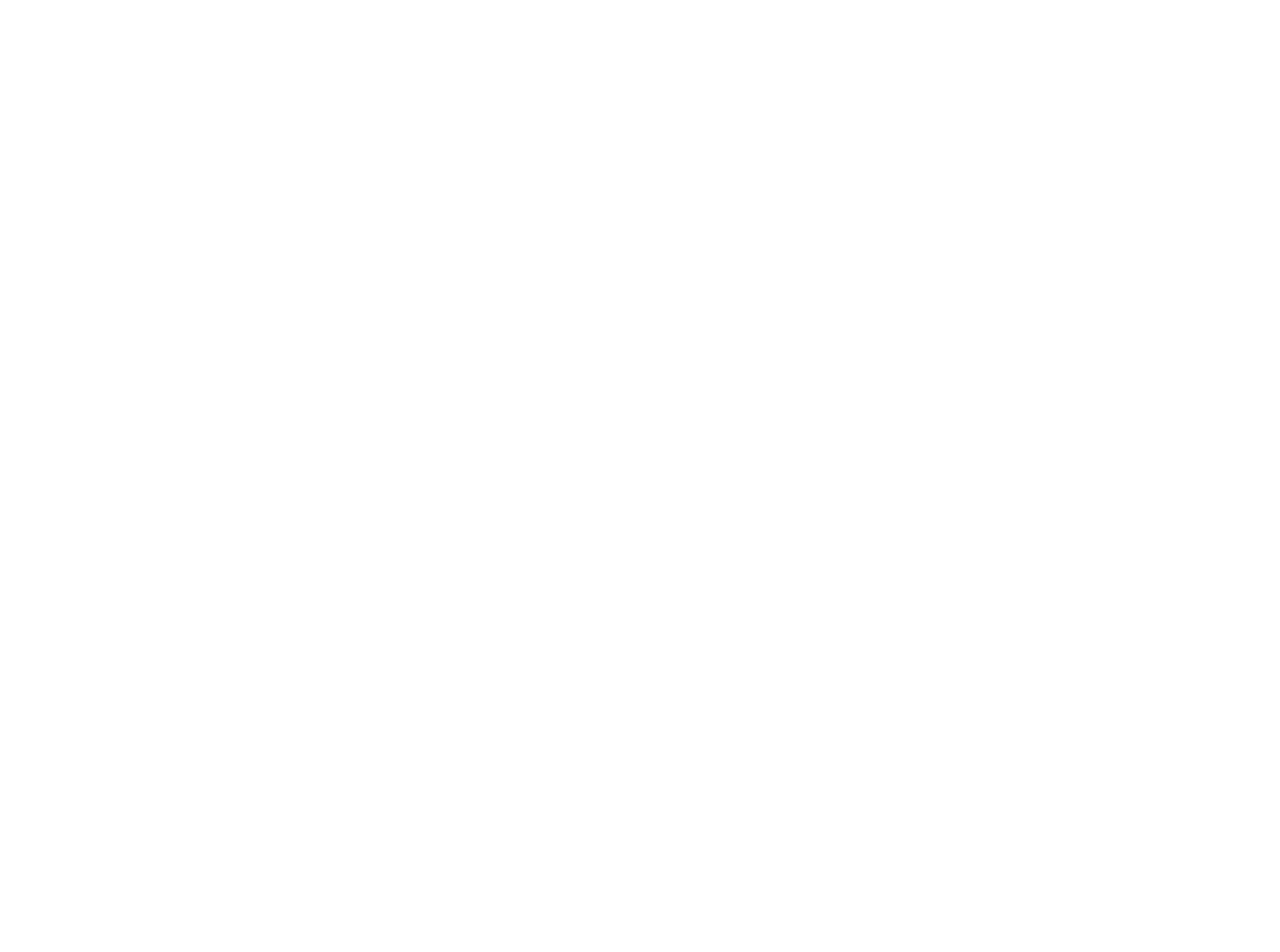
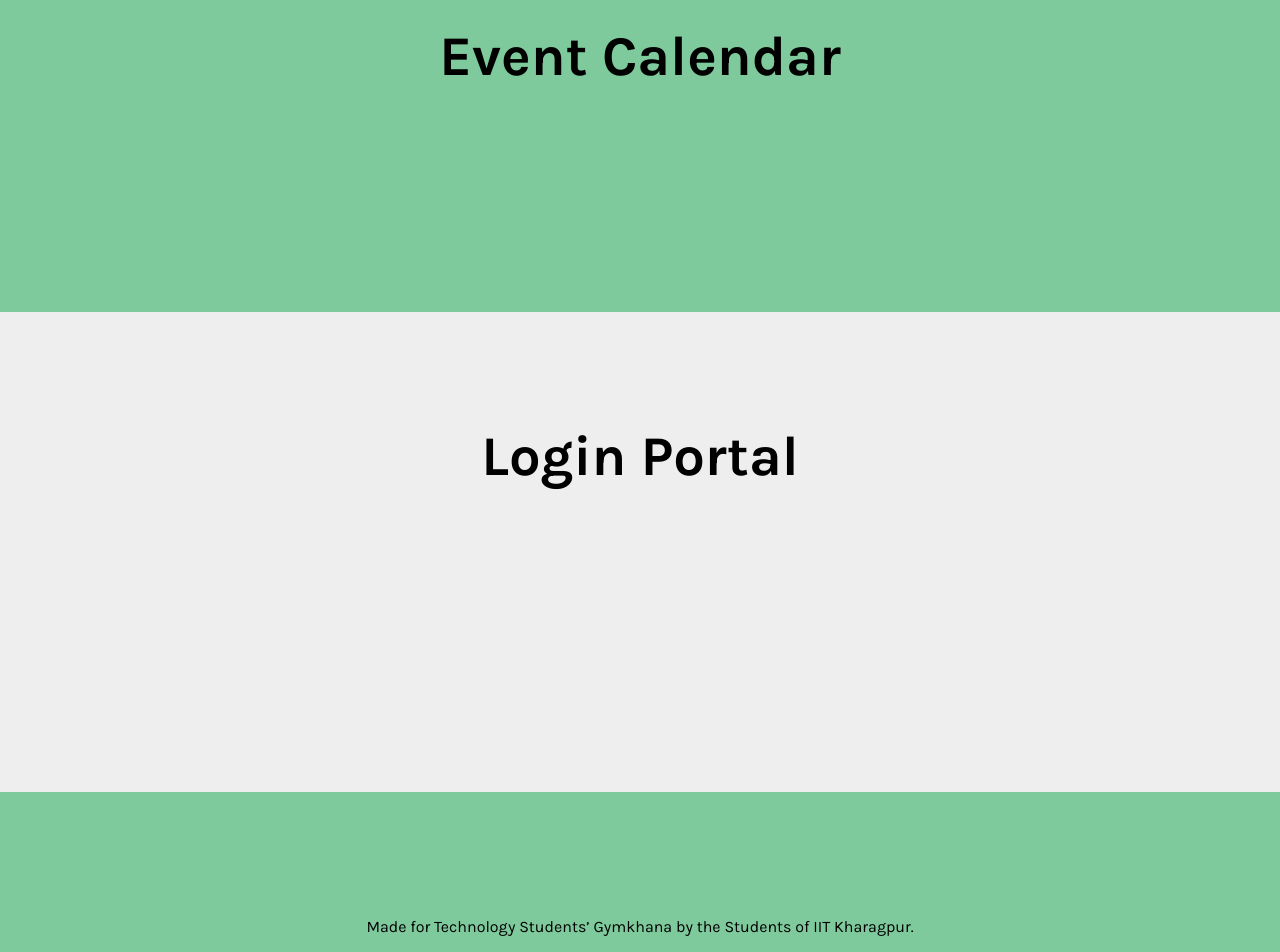
Before and after one commit to Hack-TeeEssGee/frontend, a React (Create React App) app: page / in a window 1280 px wide. Shown: the part 1528-2480 px from the top of the page. Before the commit the page ends 1120 px from the top, so only its background shows below. Built offline with nearby package versions, Linux system fonts and the light colour scheme.

Commit message:
added boilerplate to landingpage;

```diff
--- /dev/null
+++ b/src/components/footer.js
@@ -0,0 +1,11 @@
+const Footer = () => {
+  return (
+    <div className="footer">
+      <div>
+        Made for Technology Students’ Gymkhana by the Students of IIT Kharagpur.
+      </div>
+    </div>
+  );
+};
+
+export default Footer;
--- /dev/null
+++ b/src/components/landing/eventCalendar.js
@@ -0,0 +1,9 @@
+const EventCalendar = () => {
+  return (
+    <div className="event-calendar">
+      <h1>Event Calendar</h1>
+    </div>
+  );
+};
+
+export default EventCalendar;
--- /dev/null
+++ b/src/components/landing/landingEvents.js
@@ -0,0 +1,9 @@
+const LandingEvents = () => {
+  return (
+    <div className="landing-events">
+      <h1>Events</h1>
+    </div>
+  );
+};
+
+export default LandingEvents;
--- /dev/null
+++ b/src/components/landing/loginPortal.js
@@ -0,0 +1,9 @@
+const LoginPortal = () => {
+  return (
+    <div className="login-portal">
+      <h1>Login Portal</h1>
+    </div>
+  );
+};
+
+export default LoginPortal;
--- /dev/null
+++ b/src/styles/_footer.scss
@@ -0,0 +1,12 @@
+.footer {
+  background-color: $primary-color;
+  min-height: 20vh;
+  display: flex;
+  flex-direction: column;
+  align-items: center;
+  justify-content: flex-end;
+
+  div {
+    margin: 1rem 0.5rem;
+  }
+}
--- a/src/styles/_generic.scss
+++ b/src/styles/_generic.scss
@@ -6,6 +6,7 @@
 
 body {
   font-family: "Karla", sans-serif;
+  background-color: $primary-grey;
 }
 
 button,
@@ -32,3 +33,8 @@
     box-shadow: none;
   }
 }
+
+h1 {
+  font-size: 3.5rem;
+  margin: 2rem;
+}
--- a/src/styles/_landing.scss
+++ b/src/styles/_landing.scss
@@ -32,3 +32,17 @@
     box-shadow: 4px 4px 10px rgba($color: #000000, $alpha: 0.1);
   }
 }
+
+.landing-events,
+.event-calendar,
+.login-portal {
+  display: flex;
+  flex-direction: column;
+  align-items: center;
+  min-height: 40vh;
+  margin: 5rem 0;
+}
+
+.event-calendar {
+  background-color: $primary-color;
+}
--- a/src/styles/app.scss
+++ b/src/styles/app.scss
@@ -6,3 +6,4 @@
 @import "landing.scss";
 
 //components
+@import "footer.scss";
--- a/src/views/landingPage.js
+++ b/src/views/landingPage.js
@@ -1,4 +1,8 @@
 import iitkgp from "../assets/iitkgp.jpeg";
+import Footer from "../components/footer";
+import EventCalendar from "../components/landing/eventCalendar";
+import LandingEvents from "../components/landing/landingEvents";
+import LoginPortal from "../components/landing/loginPortal";
 
 const LandingPage = () => {
   return (
@@ -14,6 +18,14 @@
         <button className="hero-btn">Learn More</button>
         <img src={iitkgp} alt="IITKGP Main Building"></img>
       </div>
+
+      <LandingEvents />
+
+      <EventCalendar />
+
+      <LoginPortal />
+
+      <Footer />
     </div>
   );
 };
```
Also changed, not shown: src/components/navbar.js (added), src/styles/_navbar.scss (added).
